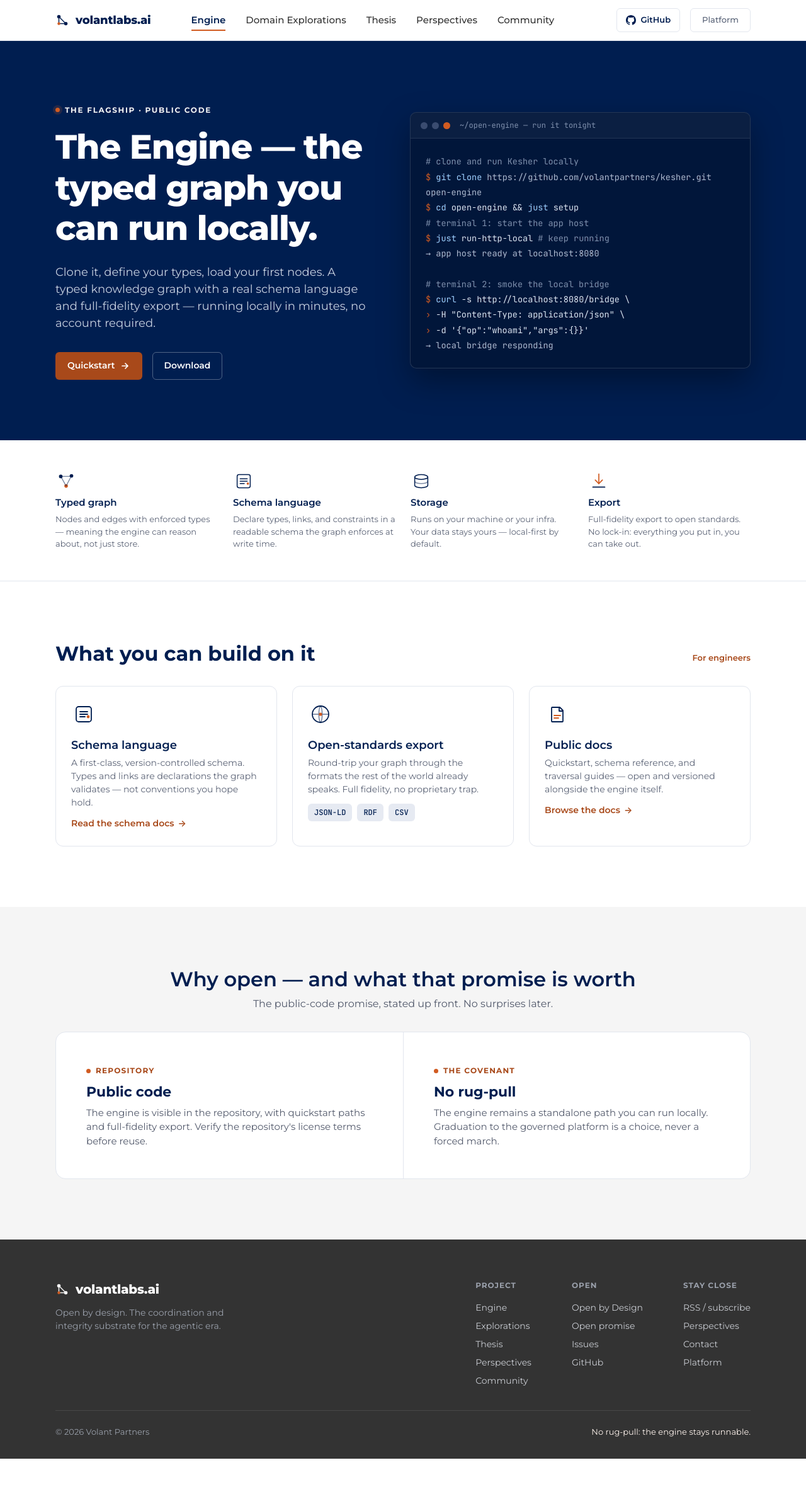
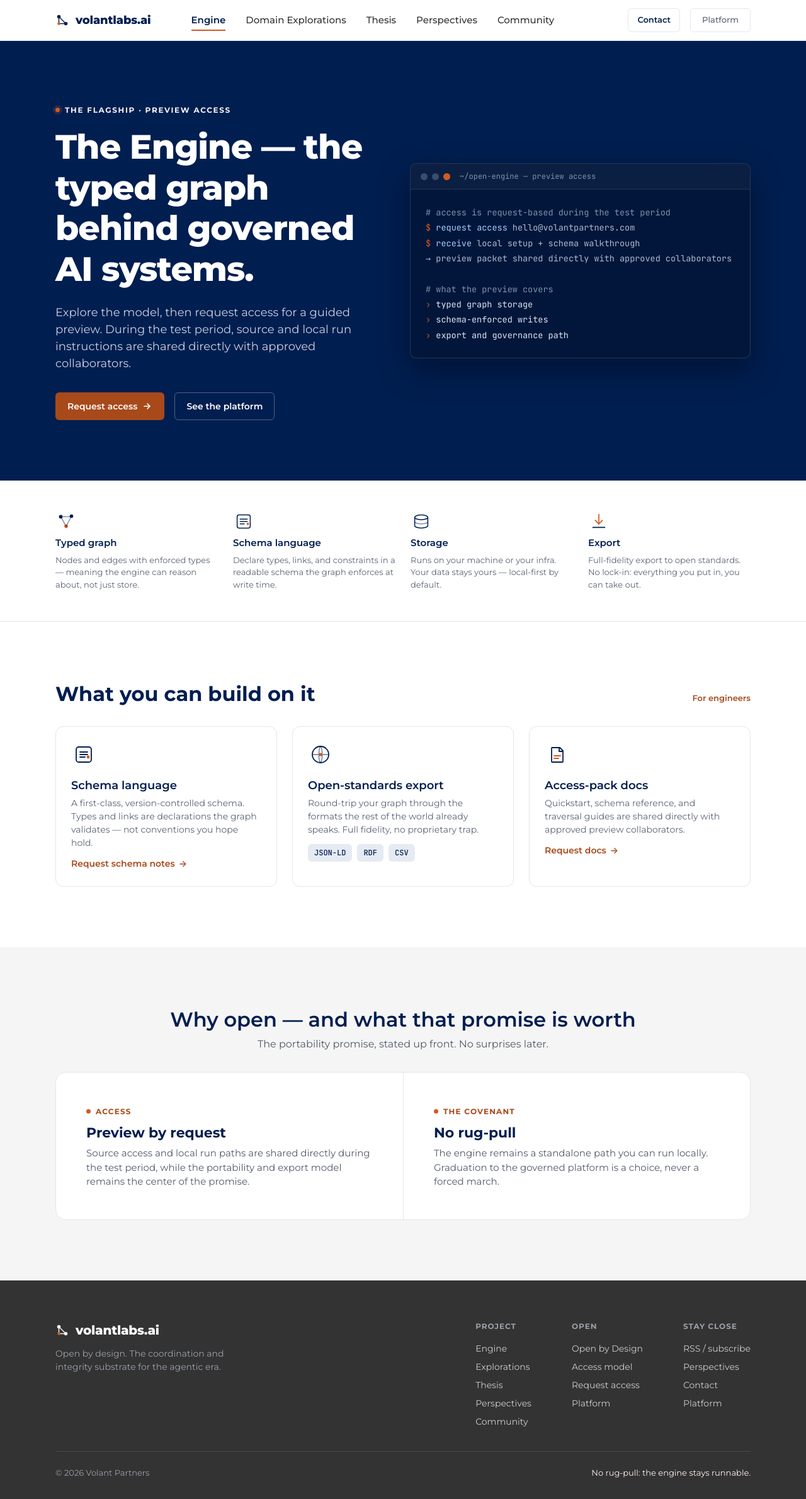
Before and after one commit to volantlabs/volantlabs.ai, a plain HTML site: page engine.html in a window 1280 px wide. Shown: the whole page at 63% size. Before the commit the page ends 2316 px from the top, so only its background shows below. Drawn offline with Linux system fonts and the light colour scheme.

Commit message:
Remove public Kesher download from Volant Labs site

```diff
--- a/engine.html
+++ b/engine.html
@@ -3,7 +3,7 @@
 <head>
 <meta charset="UTF-8">
 <meta name="viewport" content="width=device-width, initial-scale=1.0">
-<title>The Engine — the public typed graph · volantlabs.ai</title>
+<title>The Engine — typed graph infrastructure · volantlabs.ai</title>
 <link rel="preconnect" href="https://fonts.googleapis.com">
 <link rel="preconnect" href="https://fonts.gstatic.com" crossorigin>
 <link href="https://fonts.googleapis.com/css2?family=Montserrat:wght@300;400;500;600;700;800&family=JetBrains+Mono:wght@400;500&display=swap" rel="stylesheet">
@@ -103,10 +103,7 @@
         <a href="community.html">Community</a>
       </div>
       <div class="navright">
-        <a class="btn btn-ghost btn-sm" href="https://github.com/volantpartners/kesher">
-          <svg width="16" height="16" viewBox="0 0 16 16" fill="currentColor" aria-hidden="true"><path d="M8 0C3.58 0 0 3.58 0 8c0 3.54 2.29 6.53 5.47 7.59.4.07.55-.17.55-.38 0-.19-.01-.82-.01-1.49-2.01.37-2.53-.49-2.69-.94-.09-.23-.48-.94-.82-1.13-.28-.15-.68-.52-.01-.53.63-.01 1.08.58 1.23.82.72 1.21 1.87.87 2.33.66.07-.52.28-.87.51-1.07-1.78-.2-3.64-.89-3.64-3.95 0-.87.31-1.59.82-2.15-.08-.2-.36-1.02.08-2.12 0 0 .67-.21 2.2.82a7.6 7.6 0 0 1 2-.27c.68 0 1.36.09 2 .27 1.53-1.04 2.2-.82 2.2-.82.44 1.1.16 1.92.08 2.12.51.56.82 1.27.82 2.15 0 3.07-1.87 3.75-3.65 3.95.29.25.54.73.54 1.48 0 1.07-.01 1.93-.01 2.2 0 .21.15.46.55.38A8.01 8.01 0 0 0 16 8c0-4.42-3.58-8-8-8Z"/></svg>
-          GitHub
-        </a>
+        <a class="btn btn-ghost btn-sm" href="mailto:hello@volantpartners.com?subject=volantlabs.ai%20access">Contact</a>
         <a class="btn btn-quiet" href="platform.html">Platform</a>
       </div>
     </nav>
@@ -118,31 +115,28 @@
 <section class="hero">
   <div class="wrap">
     <div class="hero-copy">
-      <span class="eyebrow"><span class="dot"></span>The flagship · public code</span>
-      <h1 class="headline">The Engine — the typed graph you can run locally.</h1>
-      <p class="sub">Clone it, define your types, load your first nodes. A typed knowledge graph with a real schema language and full-fidelity export — running locally in minutes, no account required.</p>
+      <span class="eyebrow"><span class="dot"></span>The flagship · preview access</span>
+      <h1 class="headline">The Engine — the typed graph behind governed AI systems.</h1>
+      <p class="sub">Explore the model, then request access for a guided preview. During the test period, source and local run instructions are shared directly with approved collaborators.</p>
       <div class="cta-row">
-        <a class="btn btn-primary" href="#quickstart">Quickstart
+        <a class="btn btn-primary" href="mailto:hello@volantpartners.com?subject=Open%20Engine%20access">Request access
           <svg width="16" height="16" viewBox="0 0 16 16" fill="none" aria-hidden="true"><path d="M3 8h9M8 4l4 4-4 4" stroke="#fff" stroke-width="1.7" stroke-linecap="round" stroke-linejoin="round"/></svg>
         </a>
-        <a class="btn btn-ghost" href="https://github.com/volantpartners/kesher/archive/refs/heads/main.zip">Download</a>
+        <a class="btn btn-ghost" href="platform.html">See the platform</a>
       </div>
     </div>
-    <div class="term" id="quickstart" role="img" aria-label="Terminal showing the engine quickstart: clone, setup, and run the local app host.">
-      <div class="term-bar"><i></i><i></i><i class="r"></i><span>~/open-engine — run it tonight</span></div>
+    <div class="term" id="quickstart" role="img" aria-label="Terminal-style preview describing request-gated engine access.">
+      <div class="term-bar"><i></i><i></i><i class="r"></i><span>~/open-engine — preview access</span></div>
       <div class="term-body">
-<span class="c"># clone and run Kesher locally</span><br>
-<span class="p">$</span> <span class="k">git clone</span> <span class="o">https://github.com/volantpartners/kesher.git open-engine</span><br>
-<span class="p">$</span> <span class="k">cd</span> open-engine && <span class="k">just</span> setup<br>
-<span class="c"># terminal 1: start the app host</span><br>
-<span class="p">$</span> <span class="k">just</span> run-http-local <span class="c"># keep running</span><br>
-<span class="o">→ app host ready at localhost:8080</span><br>
+<span class="c"># access is request-based during the test period</span><br>
+<span class="p">$</span> <span class="k">request access</span> <span class="o">hello@volantpartners.com</span><br>
+<span class="p">$</span> <span class="k">receive</span> <span class="o">local setup + schema walkthrough</span><br>
+<span class="o">→ preview packet shared directly with approved collaborators</span><br>
 <br>
-<span class="c"># terminal 2: smoke the local bridge</span><br>
-<span class="p">$</span> <span class="k">curl</span> -s http://localhost:8080/bridge \<br>
-<span class="p">›</span> -H "Content-Type: application/json" \<br>
-<span class="p">›</span> -d '{"op":"whoami","args":{}}'<br>
-<span class="o">→ local bridge responding</span><span class="cursor"></span>
+<span class="c"># what the preview covers</span><br>
+<span class="p">›</span> typed graph storage<br>
+<span class="p">›</span> schema-enforced writes<br>
+<span class="p">›</span> export and governance path<span class="cursor"></span>
       </div>
     </div>
   </div>
@@ -186,7 +180,7 @@
         <svg class="ico" viewBox="0 0 40 40" fill="none" aria-hidden="true"><rect x="8" y="8" width="24" height="24" rx="4" stroke="#001E50" stroke-width="1.8"/><path d="M14 16h12M14 20h12M14 24h8" stroke="#001E50" stroke-width="1.8" stroke-linecap="round"/><circle cx="27" cy="24" r="2.4" fill="#D15B21"/></svg>
         <h3>Schema language</h3>
         <p>A first-class, version-controlled schema. Types and links are declarations the graph validates — not conventions you hope hold.</p>
-        <a class="more" href="https://github.com/volantpartners/kesher/tree/main/src/atomic_concepts/rtg_schema">Read the schema docs <span class="arr">→</span></a>
+        <a class="more" href="mailto:hello@volantpartners.com?subject=Open%20Engine%20schema%20access">Request schema notes <span class="arr">→</span></a>
       </article>
       <article class="cap">
         <svg class="ico" viewBox="0 0 40 40" fill="none" aria-hidden="true"><circle cx="20" cy="20" r="13" stroke="#001E50" stroke-width="1.8"/><path d="M7 20h26M20 7c3.5 3.6 3.5 22.4 0 26M20 7c-3.5 3.6-3.5 22.4 0 26" stroke="#001E50" stroke-width="1.4" stroke-opacity=".6"/><circle cx="20" cy="20" r="2.6" fill="#D15B21"/></svg>
@@ -196,9 +190,9 @@
       </article>
       <article class="cap">
         <svg class="ico" viewBox="0 0 40 40" fill="none" aria-hidden="true"><path d="M12 9h12l5 5v17a1 1 0 0 1-1 1H12a1 1 0 0 1-1-1V10a1 1 0 0 1 1-1Z" stroke="#001E50" stroke-width="1.8" stroke-linejoin="round"/><path d="M23 9v6h6" stroke="#001E50" stroke-width="1.8" stroke-linejoin="round"/><path d="M15 22h10M15 26h7" stroke="#D15B21" stroke-width="1.8" stroke-linecap="round"/></svg>
-        <h3>Public docs</h3>
-        <p>Quickstart, schema reference, and traversal guides — open and versioned alongside the engine itself.</p>
-        <a class="more" href="https://github.com/volantpartners/kesher/tree/main/docs">Browse the docs <span class="arr">→</span></a>
+        <h3>Access-pack docs</h3>
+        <p>Quickstart, schema reference, and traversal guides are shared directly with approved preview collaborators.</p>
+        <a class="more" href="mailto:hello@volantpartners.com?subject=Open%20Engine%20docs%20access">Request docs <span class="arr">→</span></a>
       </article>
     </div>
   </div>
@@ -209,13 +203,13 @@
   <div class="wrap">
     <div class="lic-head">
       <h2>Why open — and what that promise is worth</h2>
-      <p>The public-code promise, stated up front. No surprises later.</p>
+      <p>The portability promise, stated up front. No surprises later.</p>
     </div>
     <div class="panel">
       <div class="lic">
-        <span class="kicker"><span class="dot" style="width:7px;height:7px;border-radius:50%;background:var(--orange);display:inline-block"></span>Repository</span>
-        <h3>Public code</h3>
-        <p>The engine is visible in the repository, with quickstart paths and full-fidelity export. Verify the repository's license terms before reuse.</p>
+        <span class="kicker"><span class="dot" style="width:7px;height:7px;border-radius:50%;background:var(--orange);display:inline-block"></span>Access</span>
+        <h3>Preview by request</h3>
+        <p>Source access and local run paths are shared directly during the test period, while the portability and export model remains the center of the promise.</p>
       </div>
       <div class="lic">
         <span class="kicker"><span class="dot" style="width:7px;height:7px;border-radius:50%;background:var(--orange);display:inline-block"></span>The covenant</span>
@@ -252,7 +246,7 @@
         </div>
         <div class="foot-col">
           <h5>Open</h5>
-          <a href="thesis.html">Open by Design</a><a href="#open-promise">Open promise</a><a href="https://github.com/volantpartners/kesher/issues">Issues</a><a href="https://github.com/volantpartners/kesher">GitHub</a>
+          <a href="thesis.html">Open by Design</a><a href="#open-promise">Access model</a><a href="mailto:hello@volantpartners.com?subject=Open%20Engine%20access">Request access</a><a href="platform.html">Platform</a>
         </div>
         <div class="foot-col">
           <h5>Stay close</h5>
```
Also changed, not shown: community.html (+10 -13 lines), design/sitemap.md (+12 -12 lines), domain-explorations.html (+2 -5 lines), index.html (+7 -10 lines), perspectives.html (+3 -6 lines), platform.html (+2 -5 lines), thesis.html (+2 -5 lines), design/wireframes/wireframe-1-home.svg, design/wireframes/wireframe-2-engine.svg, design/wireframes/wireframe-3-domain-explorations.svg, design/wireframes/wireframe-4-thesis.svg, design/wireframes/wireframe-5-community.svg, design/wireframes/wireframe-6-platform.svg, design/wireframes/wireframe-7-perspectives.svg.
